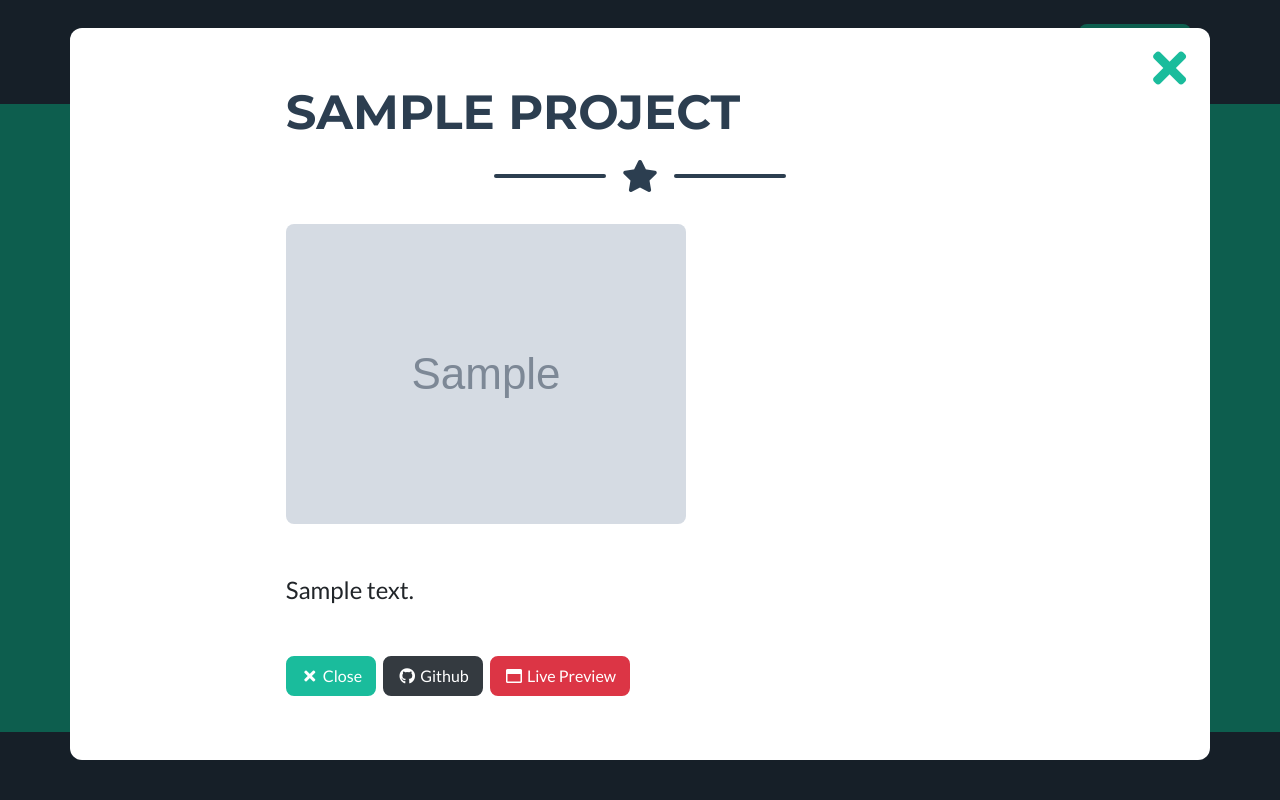
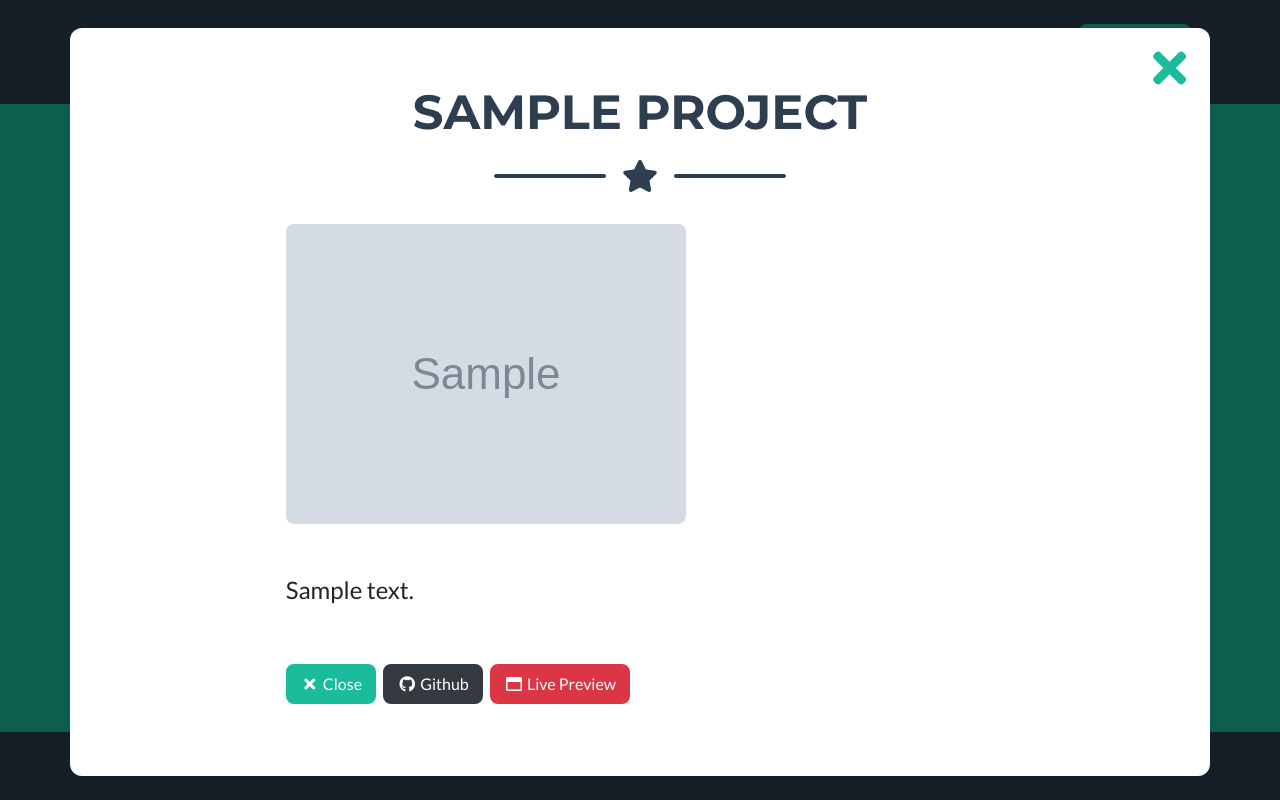
Before and after one commit to MasterBDX/portfolio, a Django app: page / in a window 1280 px wide, after a click that opens the changed part. Run offline with Django 3.2, Linux system fonts and the light colour scheme; tables that the repository leaves empty hold one stand-in row (values such as "Sample post"); grey boxes marked "Sample" are stand-in pictures; some libraries are stand-ins or nearby versions.

Commit message:
fix project modal styles issues

```diff
--- a/requirements.txt
+++ b/requirements.txt
@@ -11,7 +11,7 @@ django-storages==1.8
 dropbox==9.4.0
 gunicorn==20.0.0
 idna==2.8
-Pillow==6.2.1
+Pillow==8.0.1
 psycopg2==2.8.4
 pytz==2019.3
 requests==2.22.0
--- a/static/css/style.css
+++ b/static/css/style.css
@@ -2,6 +2,13 @@
 	background-color:green;
 } */
 
+
+/* Modal Section  */
+.portfolio-modal-title{
+	line-height: 50px;
+}
+
+/* Skills Section  */
 .skill-container{
 	background-color: #2c3e50;
 	padding: 80px;
@@ -71,3 +78,12 @@
 .phoneNumber{
 	font-size: 1.275em;
 }
+
+
+/* Media Query */
+@media only screen and (max-width: 750px) {
+	.content-modal .text-content{
+
+		font-size: 1.2em !important;
+	}
+  }
--- a/templates/main/snippets/portfolio.html
+++ b/templates/main/snippets/portfolio.html
@@ -43,9 +43,9 @@
                 <div class="modal-body ">
                   <div class="container">
                     <div class="row justify-content-center">
-                      <div class="col-lg-8">
+                      <div class="col-lg-8 content-modal">
                         <!-- Portfolio Modal - Title -->
-                        <h2 class="portfolio-modal-title text-secondary text-uppercase mb-0">{{project.title}}</h2>
+                        <h2 class="portfolio-modal-title text-secondary text-uppercase mb-0 text-center">{{project.title}}</h2>
                         <!-- Icon Divider -->
                         <div class="divider-custom">
                           <div class="divider-custom-line"></div>
@@ -57,21 +57,21 @@
                         <!-- Portfolio Modal - Image -->
                         <img class="img-fluid rounded mb-5" src="{{project.img.url}}" alt="">
                         <!-- Portfolio Modal - Text -->
-                        <p class="mb-5" style="font-size: 1.5em;">
+                        <p class="mb-5 text-content" style="font-size: 1.5em;">
                             {{project.description|safe}}
                         </p>
-                        <button class="btn btn-primary mr-1" href="#" data-dismiss="modal">
+                        <button class="btn btn-primary mr-1 mt-2 mb-2" href="#" data-dismiss="modal">
                           <i class="fas fa-times fa-fw"></i>
                           Close
                         </button>
                         {% if project.github %}
-                            <a class="btn btn-dark mr-1" href="{{project.github}}">
+                            <a class="btn btn-dark mr-1 mt-2 mb-2" href="{{project.github}}">
                               <i class="fab fa-github fa-fw"></i>
                               Github
                             </a>
                         {% endif %}
                         {% if project.live %}
-                            <a type="" class="btn btn-danger mr-1" href="{{project.live}}">
+                            <a type="" class="btn btn-danger mr-1 mb-2 mt-2" href="{{project.live}}">
                               <i class="far fa-window-maximize fa-fw"></i>
                               Live Preview
                             </a>
```
